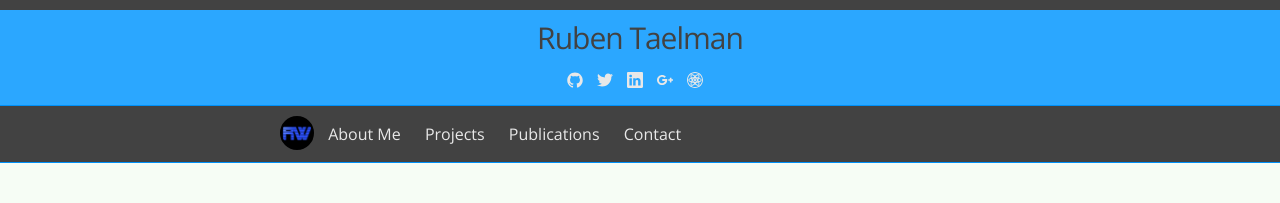
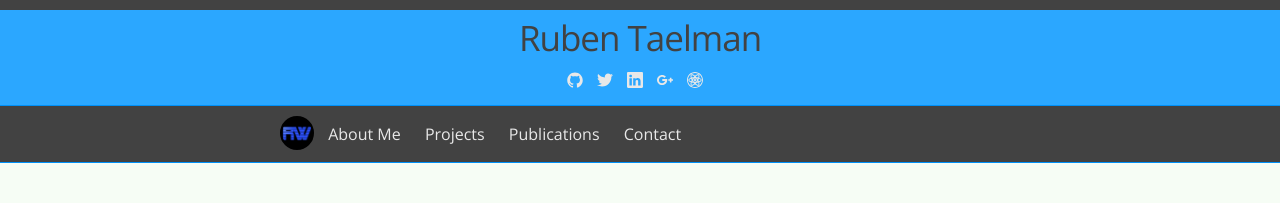
Before and after one commit to rubensworks/rubensworks.net, a Jekyll site: the page built from index.html, in a window 1280 px wide. Shown: the top 203 px of the page. Built offline with Jekyll 4.4.1, drawn with Linux system fonts in a browser that asks for light colours; some web fonts are replaced.

Commit message:
Make title larger

```diff
--- a/_sass/_layout.scss
+++ b/_sass/_layout.scss
@@ -12,7 +12,7 @@
 }
 
 .site-title {
-    font-size: 30px;
+    font-size: 35px;
     font-weight: 450;
     line-height: 56px;
     letter-spacing: -1px;
```
